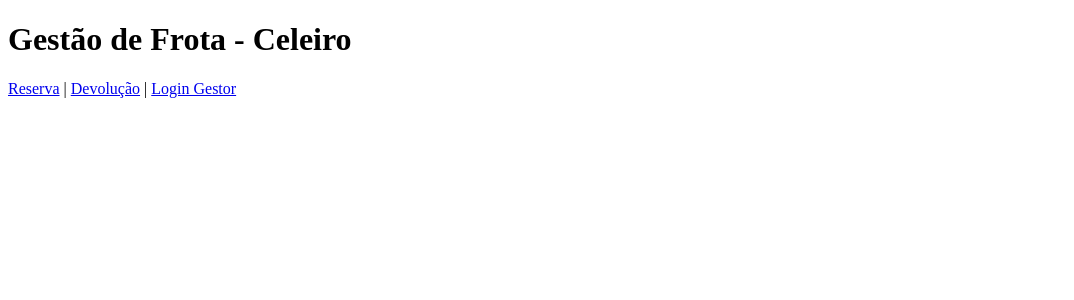
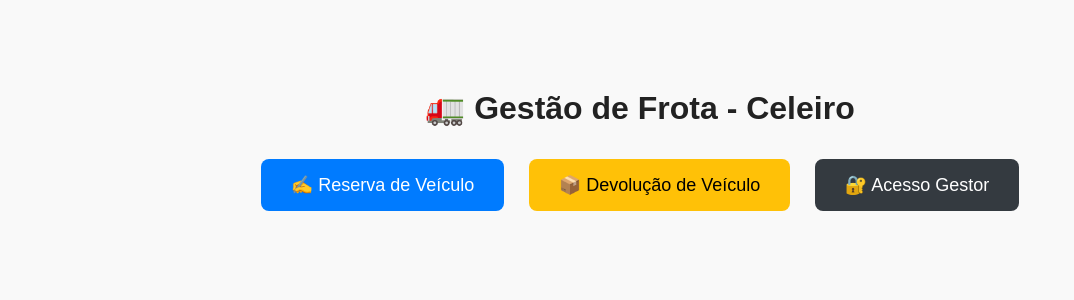
Before and after one commit to marcojr102589/gestao-frota-celeiro, a FastAPI app: page / in a window 1280 px wide. Shown: the top 300 px of the page, without its empty margins (0-1074 px from the left). Run offline with FastAPI, Linux system fonts and the light colour scheme.

Commit message:
Deploy final - ajustes da home e correção das rotas

```diff
--- a/main.py
+++ b/main.py
@@ -1,31 +1,15 @@
 
-from fastapi import FastAPI, Request, Form
-from fastapi.responses import HTMLResponse, RedirectResponse
+from fastapi import FastAPI, Request
+from fastapi.responses import HTMLResponse
+from fastapi.templating import Jinja2Templates
 from fastapi.staticfiles import StaticFiles
-from fastapi.templating import Jinja2Templates
-import sqlite3, os
+import os
 
 app = FastAPI()
+
 app.mount("/static", StaticFiles(directory="static"), name="static")
 templates = Jinja2Templates(directory="templates")
 
-conn = sqlite3.connect("frota.db", check_same_thread=False)
-cursor = conn.cursor()
-cursor.execute("CREATE TABLE IF NOT EXISTS reservas (id INTEGER PRIMARY KEY, nome TEXT, email TEXT, placa TEXT, retirada TEXT, devolucao TEXT)")
-conn.commit()
-
 @app.get("/", response_class=HTMLResponse)
-def home(request: Request):
+async def home(request: Request):
     return templates.TemplateResponse("home.html", {"request": request})
-
-@app.get("/reserva", response_class=HTMLResponse)
-def reserva(request: Request):
-    return templates.TemplateResponse("reserva.html", {"request": request})
-
-@app.get("/devolucao", response_class=HTMLResponse)
-def devolucao(request: Request):
-    return templates.TemplateResponse("devolucao.html", {"request": request})
-
-@app.get("/login", response_class=HTMLResponse)
-def login(request: Request):
-    return templates.TemplateResponse("login.html", {"request": request})
--- a/templates/home.html
+++ b/templates/home.html
@@ -1,11 +1,38 @@
 
 <!DOCTYPE html>
-<html>
-<head><meta charset="UTF-8"><title>Gestão de Frota</title></head>
+<html lang="pt-br">
+<head>
+    <meta charset="UTF-8">
+    <title>Gestão de Frota - Celeiro</title>
+    <style>
+        body {
+            font-family: Arial, sans-serif;
+            background: #f9f9f9;
+            text-align: center;
+            padding-top: 60px;
+        }
+        h1 {
+            color: #222;
+        }
+        .button {
+            display: inline-block;
+            margin: 10px;
+            padding: 15px 30px;
+            border-radius: 8px;
+            text-decoration: none;
+            font-size: 18px;
+            transition: background-color 0.3s ease;
+        }
+        .reserva { background-color: #007bff; color: white; }
+        .devolucao { background-color: #ffc107; color: black; }
+        .gestor { background-color: #343a40; color: white; }
+        .button:hover { opacity: 0.9; }
+    </style>
+</head>
 <body>
-<h1>Gestão de Frota - Celeiro</h1>
-<a href="/reserva">Reserva</a> |
-<a href="/devolucao">Devolução</a> |
-<a href="/login">Login Gestor</a>
+    <h1>🚛 Gestão de Frota - Celeiro</h1>
+    <a href="/reserva" class="button reserva">✍️ Reserva de Veículo</a>
+    <a href="/devolucao" class="button devolucao">📦 Devolução de Veículo</a>
+    <a href="/login" class="button gestor">🔐 Acesso Gestor</a>
 </body>
 </html>
```
Also changed, not shown: requirements.txt (line endings or trailing spaces).
